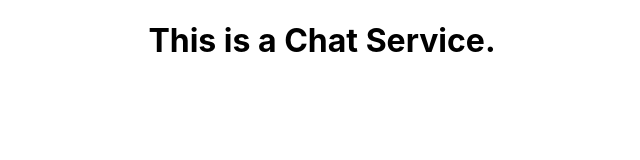
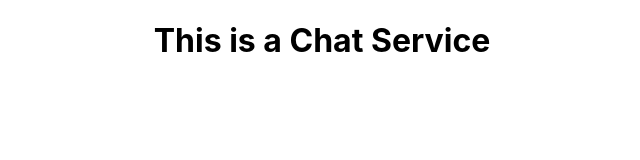
Before and after one commit to ArtimNayas/ChatAppReact, a React (Create React App) app: page / in a window 1280 px wide. Shown: the top 160 px of the page, without its empty margins (318-958 px from the left). Built offline with nearby package versions, Linux system fonts and the light colour scheme.

Commit message:
Correct function calling

```diff
--- a/src/App.js
+++ b/src/App.js
@@ -24,8 +24,8 @@ function App() {
   return (
     <div className='App'>
       <header>
-      <h1>This is a Chat Service.</h1>
-      <SignIn />
+        <h1>This is a Chat Service</h1>
+        <SignOut />
       </header>
     </div>
 
```
